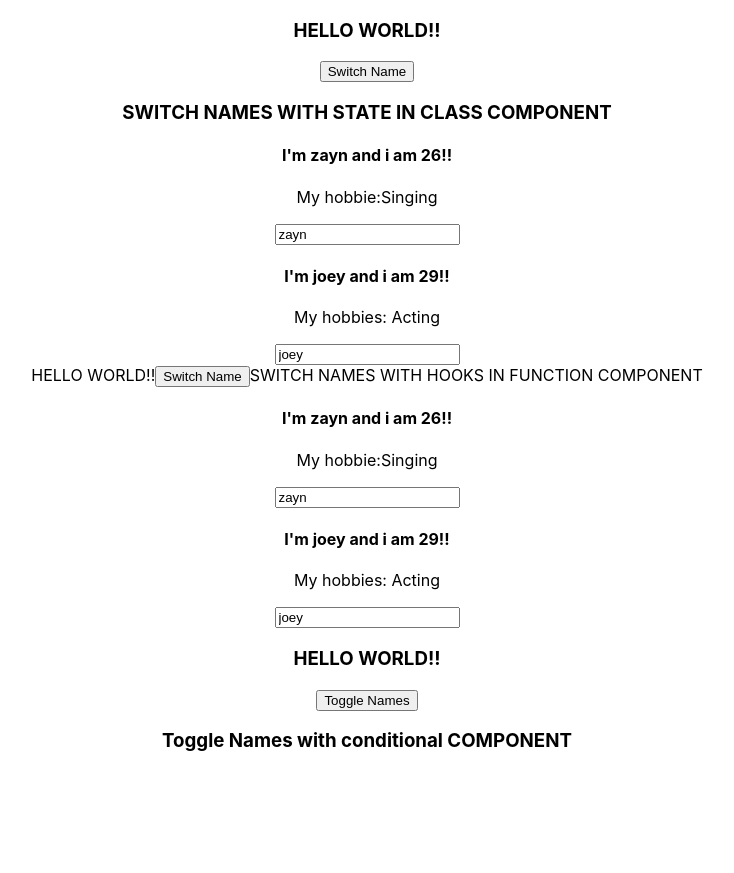
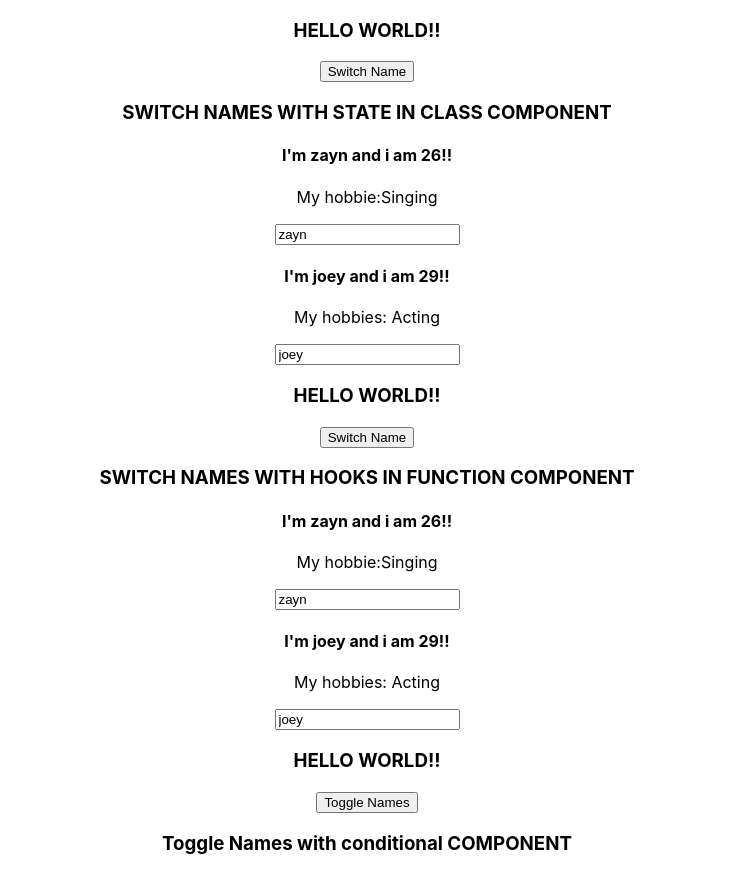
Before and after one commit to nehakhatriya/React, a React (Create React App) app in the folder learning-react/: page / in a window 1280 px wide. Shown: the whole page, without its empty margins (273-1007 px from the left). Before the commit the page ends 800 px from the top, so only its background shows below. Built offline with nearby package versions, Linux system fonts and the light colour scheme; the HTML template or start-up script is replaced by a standard one.

Commit message:
make some changes

```diff
--- a/learning-react/src/components/hooks.js
+++ b/learning-react/src/components/hooks.js
@@ -1,33 +1,33 @@
-import React,{ useState } from "react";
+import React, { useState } from "react";
 import Person from './Person'
 function Hooks() {
     //useState function returns array with two values 1. variables which refers to the data 2. function which will
     //be used to change the state  .
 
-    const [personState, setPersonState]= useState({
-        persons: [ { name: "zayn", age: 26 }, { name: "joey", age: 29 } ]
+    const [personState, setPersonState] = useState({
+        persons: [{ name: "zayn", age: 26 }, { name: "joey", age: 29 }]
     });
     //we can use useState more than once for multile state slices.
-    const [otherProperties, setOtherPropertyState ]=useState({otherProperties:"some other property values"});
+    const [otherProperties, setOtherPropertyState] = useState({ otherProperties: "some other property values" });
 
-    const switchStateHandler=()=>{
+    const switchStateHandler = () => {
         //console.log("button is clicked!!")
         //setPersonState will overwrite the properties of previously defined state i.e it does not merge it with old state instead replaced the old state
         // therefore we can manually merge properties
         setPersonState({
-        persons: [ { name: "zayn", age: 27 }, { name: "chandler", age: 29 } ]
+            persons: [{ name: "zayn", age: 27 }, { name: "chandler", age: 29 }]
         })
     }
     return (
         <div className="App">
-          <div className="App-header">
-            HELLO WORLD!!
+
+            <h3>HELLO WORLD!!</h3>
             {/* this refers to the base Component i.e App */}
             <button onClick={switchStateHandler}>Switch Name</button>
-            SWITCH NAMES WITH HOOKS IN FUNCTION COMPONENT
+            <h3>SWITCH NAMES WITH HOOKS IN FUNCTION COMPONENT</h3>
             <Person name={personState.persons[0].name} age={personState.persons[0].age}>My hobbie:Singing</Person>
             <Person name={personState.persons[1].name} age={personState.persons[1].age}>My hobbies: Acting</Person>
-          </div>
+
         </div>
     );
 
```
Lines whose indentation alone changed are shown as unchanged.
